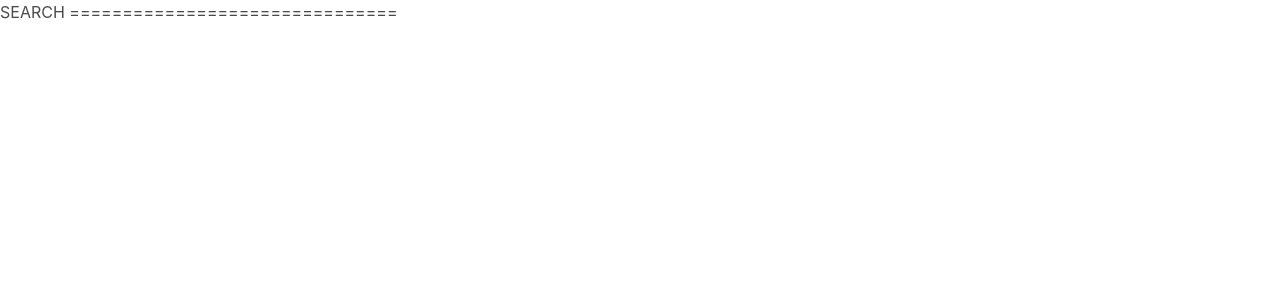
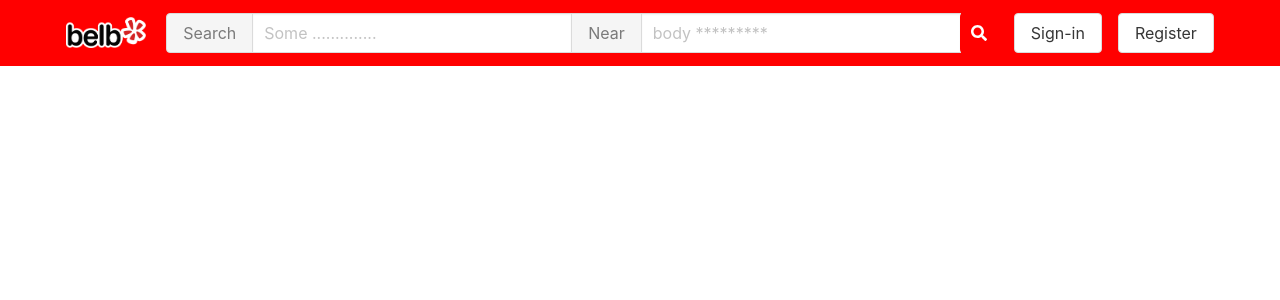
Before and after one commit to harnel/yelp-clone-project, a React (Create React App) app: page /search in a window 1280 px wide. Shown: the top 300 px of the page. Built offline with nearby package versions, Linux system fonts and the light colour scheme.

Commit message:
modi navbar

```diff
--- a/src/LandingPage/LandingPage.js
+++ b/src/LandingPage/LandingPage.js
@@ -12,7 +12,7 @@
             <div className={styles['search-area']}>
                 <TopNav />
                 <img src={logo} className={styles['logo']} alt='logo'/>
-                <SearchBar />
+                <SearchBar isSmall={false}/>
                 <SearchSuggestions />
             </div>
         </div>
--- a/src/LandingPage/LandingPage.module.css
+++ b/src/LandingPage/LandingPage.module.css
@@ -1,6 +1,7 @@
 .logo{
     width:180px;
     height : 80px;
+    margin :50px 0;
 }
 
 .search-area{
--- a/src/LandingPage/Search/Search.js
+++ b/src/LandingPage/Search/Search.js
@@ -1,9 +1,10 @@
 import React from 'react';
 
+import NavBar from '../../NavBar/NavBar';
 const Search = props =>{
     return (
         <div>
-            SEARCH ===============================
+            <NavBar />
         </div>
     )
 };
--- a/src/LandingPage/SearchBar/SearchBar.js
+++ b/src/LandingPage/SearchBar/SearchBar.js
@@ -2,21 +2,22 @@
 
 import styles from './SearchBar.module.css';
 const SearchBar = props =>{
+    const searchSize = props.isSmall ? "" : "is-medium"
     return (
-        <div className="field has-addons">
+        <div className={`field has-addons ${styles['control']}`}>
             <p className="control">
-                <button className="button is-static is-medium"> Search</button>
+                <button className={`button is-static ${searchSize}`}> Search</button>
             </p>
             <p className="control">
-                <input className={`input is-medium ${styles['input-control']}`} type="text" placeholder="Some .............." />
+                <input className={`input ${searchSize} ${styles['input-control']}`} type="text" placeholder="Some .............." />
             </p>
             <p className="control">
-                <button className="button is-static is-medium"> Near</button>
+                <button className={`button is-static ${searchSize}`}> Near</button>
             </p>
             <p className="control">
-                <input className={`input is-medium ${styles['input-control']}`} type="text" placeholder="body *********" />
+                <input className={`input ${searchSize} ${styles['input-control']}`} type="text" placeholder="body *********" />
             </p>
-            <button className={`button is-medium ${styles['search-button']}`}>
+            <button className={`button ${searchSize} ${styles['search-button']}`}>
                 <span className="icon ">
                     <i className="fas fa-search"></i>
                 </span>
--- a/src/LandingPage/SearchBar/SearchBar.module.css
+++ b/src/LandingPage/SearchBar/SearchBar.module.css
@@ -3,7 +3,12 @@
 }
 :global(.button).search-button{
     background-color:red;
+    border:none;
 }
 :global(.icon) {
     color : white;
 }
+
+:global(.field.has-addons).control{
+    margin-bottom:0;
+}
--- /dev/null
+++ b/src/NavBar/NavBar.js
@@ -0,0 +1,18 @@
+import React from 'react';
+
+import logo from '../assets/logo.png';
+import styles from './NavBar.module.css';
+import SearchBar from '../LandingPage/SearchBar/SearchBar';
+
+const NavBar = props =>{
+    return (
+        <div className={styles['nav-bar']}>
+            <img src={logo} className={styles['logo']} alt ='logo'/>
+            <SearchBar isSmall={true}/>
+            <button className={`button ${styles['nav-button']}`}>Sign-in</button>
+            <button className={`button ${styles['nav-button']}`}>Register</button>
+        </div>
+    )
+}
+
+export default NavBar;
--- /dev/null
+++ b/src/NavBar/NavBar.module.css
@@ -0,0 +1,15 @@
+.logo{
+    width:80px;
+    margin-right: 20px;
+
+}
+.nav-bar{
+    display:flex;
+    background:red;
+    padding:0.8rem;
+    align-items: center;
+    justify-content:center;
+}
+:global(.button).nav-button{
+    margin-left:1rem;
+}
--- a/src/index.js
+++ b/src/index.js
@@ -1,10 +1,9 @@
 import React from 'react';
 import ReactDOM from 'react-dom';
+import {BrowserRouter} from 'react-router-dom';
+import 'bulma/css/bulma.css';
 
 import App from './App';
-
-import {BrowserRouter} from 'react-router-dom';
-import 'bulma/css/bulma.css';
 import * as serviceWorker from './serviceWorker';
 
 ReactDOM.render(<BrowserRouter><App /></BrowserRouter>, document.getElementById('root'));
```
